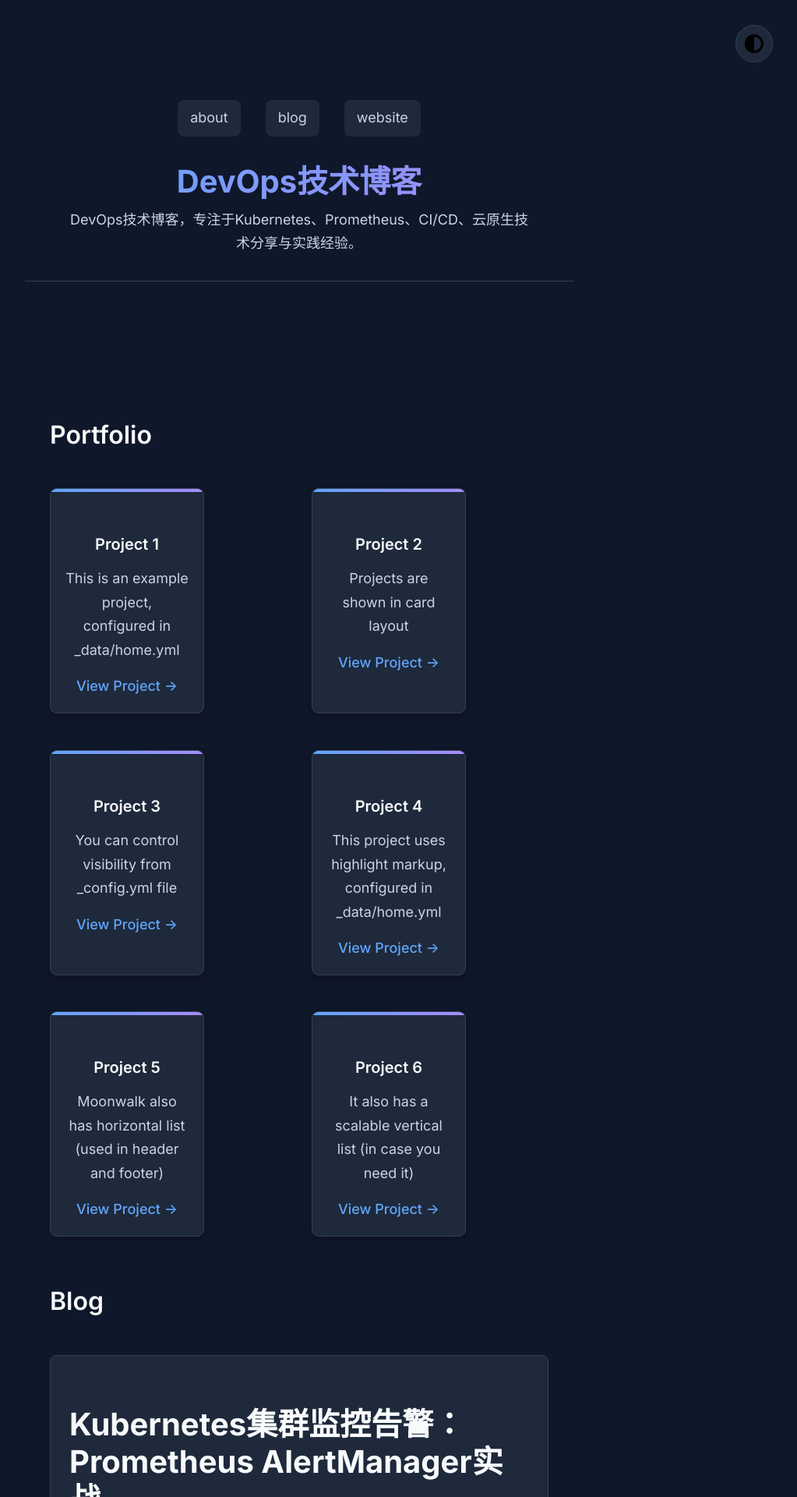
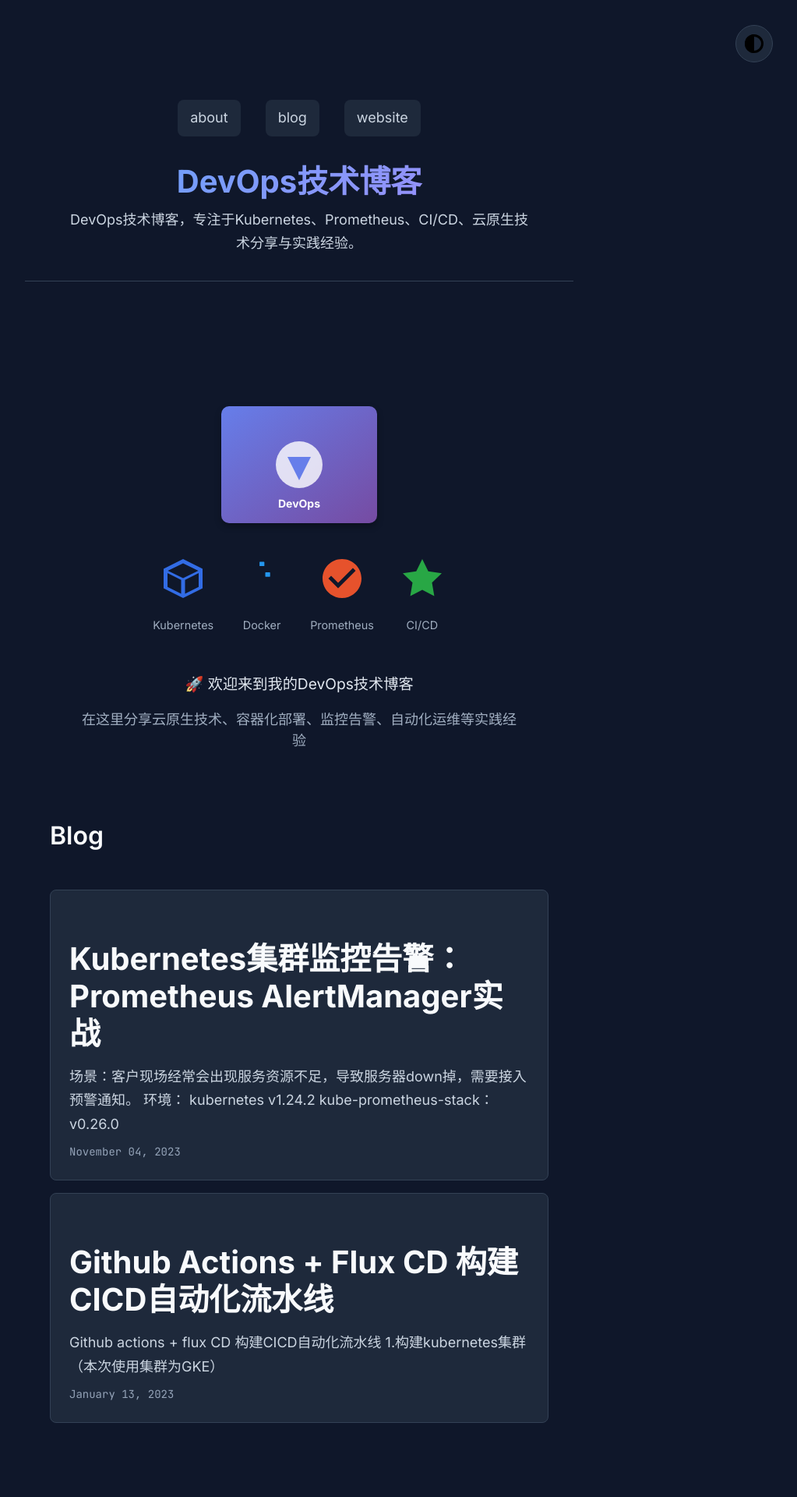
Before and after one commit to yunzck8s/rocket.github.io, a Jekyll site: the page built from index.md, in a window 1280 px wide. Shown: the top 1920 px of the page at 78% size, without its empty margins (256-1279 px from the left). Built offline with Jekyll 4.4.1, drawn with Linux system fonts in a browser that asks for light colours; some of the changed text lies outside the part shown.

Commit message:
feat(homepage): add hero section with tech icons and responsive design
- Disable project cards display in config
- Create animated hero section with Kubernetes, Docker, Prometheus and CI/CD icons
- Implement responsive design for mobile devices
- Add dark theme support for hero section elements

```diff
--- a/_config.yml
+++ b/_config.yml
@@ -26,9 +26,9 @@ theme_config:
   show_footer: true # show footer links in home page,add in _data/home.yml
   show_copyright: true # show copyright notice in footer
   # following keys are using to create home layout
-  show_projects: true # show projects as cards, add in _data/home.yml
+  show_projects: false # show projects as cards, add in _data/home.yml
   show_blog: true # show blog posts added in _posts
-  show_old_projects: true # show old projects as cards, add in _data/home.yml
+  show_old_projects: false # show old projects as cards, add in _data/home.yml
   show_misc_list: false # show generic vertical list for misc details, add _data/home.yml
   show_reading_time: true # show number of words and reading time in the blog posts
   show_tags: true # show tags in a blog posts
--- a/assets/css/main.scss
+++ b/assets/css/main.scss
@@ -5,3 +5,103 @@
 @import "post";
 @import "list";
 @import "syntax";
+
+/* Custom Hero Section Styles */
+.hero-section {
+  .hero-image svg {
+    transition: transform 0.3s ease;
+
+    &:hover {
+      transform: scale(1.05);
+    }
+  }
+
+  .tech-icons {
+    div {
+      transition: transform 0.3s ease, opacity 0.3s ease;
+
+      &:hover {
+        transform: translateY(-5px);
+
+        svg {
+          filter: drop-shadow(0 4px 8px rgba(0,0,0,0.2));
+        }
+      }
+    }
+
+    svg {
+      transition: filter 0.3s ease;
+    }
+  }
+
+  .welcome-text {
+    p {
+      transition: color 0.3s ease;
+    }
+  }
+}
+
+/* Dark theme adaptations */
+[data-theme="dark"] {
+  .hero-section {
+    .welcome-text p {
+      &:first-child {
+        color: #e2e8f0 !important;
+      }
+
+      &:last-child {
+        color: #a0aec0 !important;
+      }
+    }
+
+    .tech-icons p {
+      color: #a0aec0 !important;
+    }
+  }
+}
+
+/* Responsive design */
+@media (max-width: 768px) {
+  .hero-section {
+    .hero-image svg {
+      width: 150px;
+      height: 112px;
+    }
+
+    .tech-icons {
+      gap: 1rem !important;
+
+      div svg {
+        width: 45px;
+        height: 45px;
+      }
+    }
+
+    .welcome-text {
+      padding: 0.5rem !important;
+
+      p:first-child {
+        font-size: 1.1rem !important;
+      }
+    }
+  }
+}
+
+@media (max-width: 480px) {
+  .hero-section {
+    margin: 1rem 0 !important;
+
+    .tech-icons {
+      gap: 0.8rem !important;
+
+      div svg {
+        width: 40px;
+        height: 40px;
+      }
+
+      p {
+        font-size: 0.8rem !important;
+      }
+    }
+  }
+}
--- a/index.md
+++ b/index.md
@@ -1,3 +1,59 @@
 ---
 layout: home
 ---
+
+<div class="hero-section" style="text-align: center; margin: 2rem 0;">
+  <div class="hero-image" style="margin-bottom: 2rem;">
+    <svg width="200" height="150" viewBox="0 0 200 150" style="border-radius: 10px; box-shadow: 0 4px 8px rgba(0,0,0,0.3);">
+      <defs>
+        <linearGradient id="grad1" x1="0%" y1="0%" x2="100%" y2="100%">
+          <stop offset="0%" style="stop-color:#667eea;stop-opacity:1" />
+          <stop offset="100%" style="stop-color:#764ba2;stop-opacity:1" />
+        </linearGradient>
+      </defs>
+      <rect width="200" height="150" fill="url(#grad1)" />
+      <circle cx="100" cy="75" r="30" fill="white" opacity="0.8" />
+      <polygon points="85,65 115,65 100,95" fill="#667eea" />
+      <text x="100" y="130" text-anchor="middle" fill="white" font-size="14" font-weight="bold">DevOps</text>
+    </svg>
+  </div>
+
+  <div class="tech-icons" style="display: flex; justify-content: center; gap: 2rem; margin: 2rem 0; flex-wrap: wrap;">
+    <!-- Kubernetes Icon -->
+    <div style="text-align: center;">
+      <svg width="60" height="60" viewBox="0 0 24 24" style="margin-bottom: 0.5rem;">
+        <path fill="#326ce5" d="M12 2L2 7v10l10 5 10-5V7l-10-5zm0 2.18L19.82 8 12 11.82 4.18 8 12 4.18zM4 9.18l7 3.5v7.14l-7-3.5V9.18zm16 0v7.14l-7 3.5v-7.14l7-3.5z"/>
+      </svg>
+      <p style="margin: 0; font-size: 0.9rem; color: #888;">Kubernetes</p>
+    </div>
+
+    <!-- Docker Icon -->
+    <div style="text-align: center;">
+      <svg width="60" height="60" viewBox="0 0 24 24" style="margin-bottom: 0.5rem;">
+        <path fill="#2496ed" d="M13.983 11.078h2.119a.186.186 0 00.186-.185V9.006a.186.186 0 00-.186-.186h-2.119a.185.185 0 00-.185.185v1.888c0 .102.083.185.185.185m-2.954-5.43h2.118a.186.186 0 00.186-.186V3.574a.186.186 0 00-.186-.185h-2.118a.185.185 0 00-.185.185v1.888c0 .102.082.185.185.185"/>
+      </svg>
+      <p style="margin: 0; font-size: 0.9rem; color: #888;">Docker</p>
+    </div>
+
+    <!-- Prometheus Icon -->
+    <div style="text-align: center;">
+      <svg width="60" height="60" viewBox="0 0 24 24" style="margin-bottom: 0.5rem;">
+        <path fill="#e6522c" d="M12 2C6.48 2 2 6.48 2 12s4.48 10 10 10 10-4.48 10-10S17.52 2 12 2zm-2 15l-5-5 1.41-1.41L10 14.17l7.59-7.59L19 8l-9 9z"/>
+      </svg>
+      <p style="margin: 0; font-size: 0.9rem; color: #888;">Prometheus</p>
+    </div>
+
+    <!-- CI/CD Icon -->
+    <div style="text-align: center;">
+      <svg width="60" height="60" viewBox="0 0 24 24" style="margin-bottom: 0.5rem;">
+        <path fill="#28a745" d="M12 2l3.09 6.26L22 9.27l-5 4.87 1.18 6.88L12 17.77l-6.18 3.25L7 14.14 2 9.27l6.91-1.01L12 2z"/>
+      </svg>
+      <p style="margin: 0; font-size: 0.9rem; color: #888;">CI/CD</p>
+    </div>
+  </div>
+
+  <div class="welcome-text" style="max-width: 600px; margin: 0 auto; padding: 1rem;">
+    <p style="font-size: 1.2rem; line-height: 1.6; color: #666; margin-bottom: 1rem;">🚀 欢迎来到我的DevOps技术博客</p>
+    <p style="color: #888; line-height: 1.5;">在这里分享云原生技术、容器化部署、监控告警、自动化运维等实践经验</p>
+  </div>
+</div>
```
